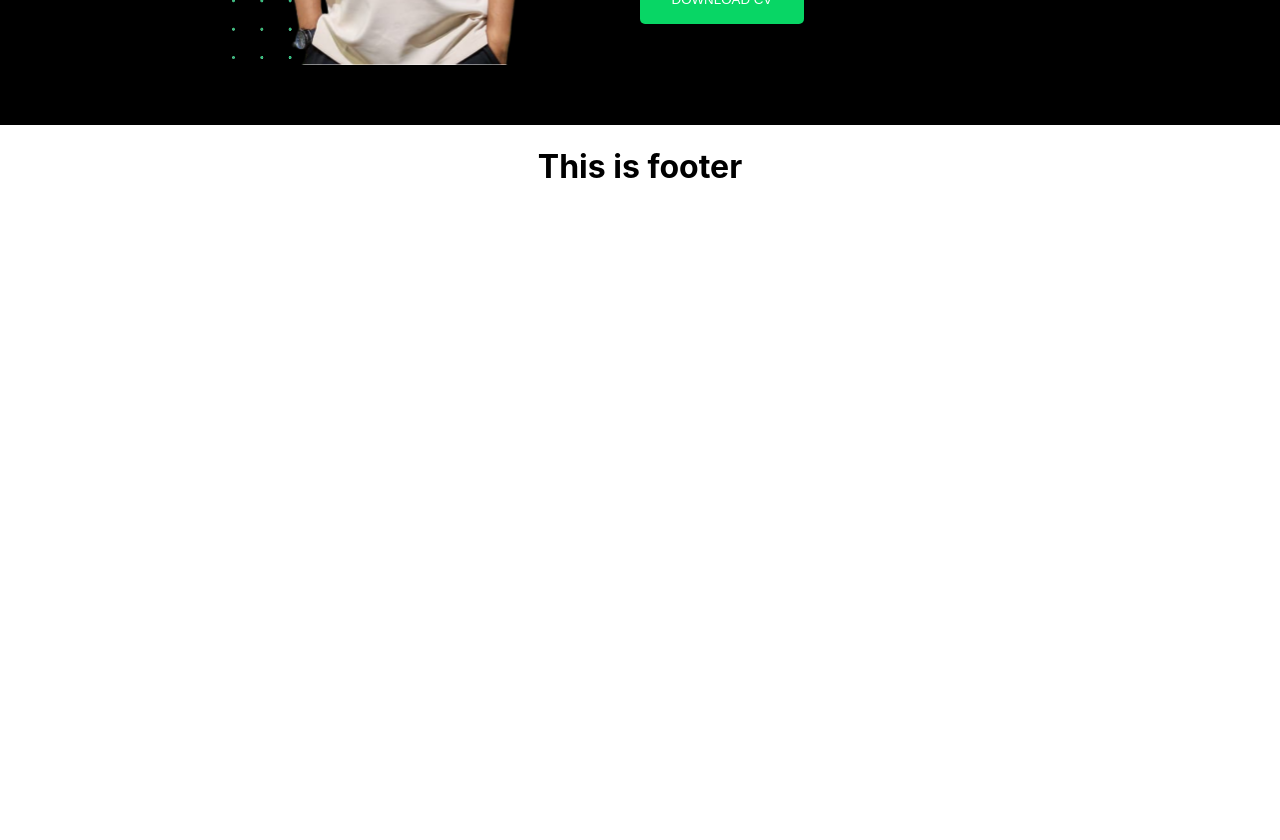
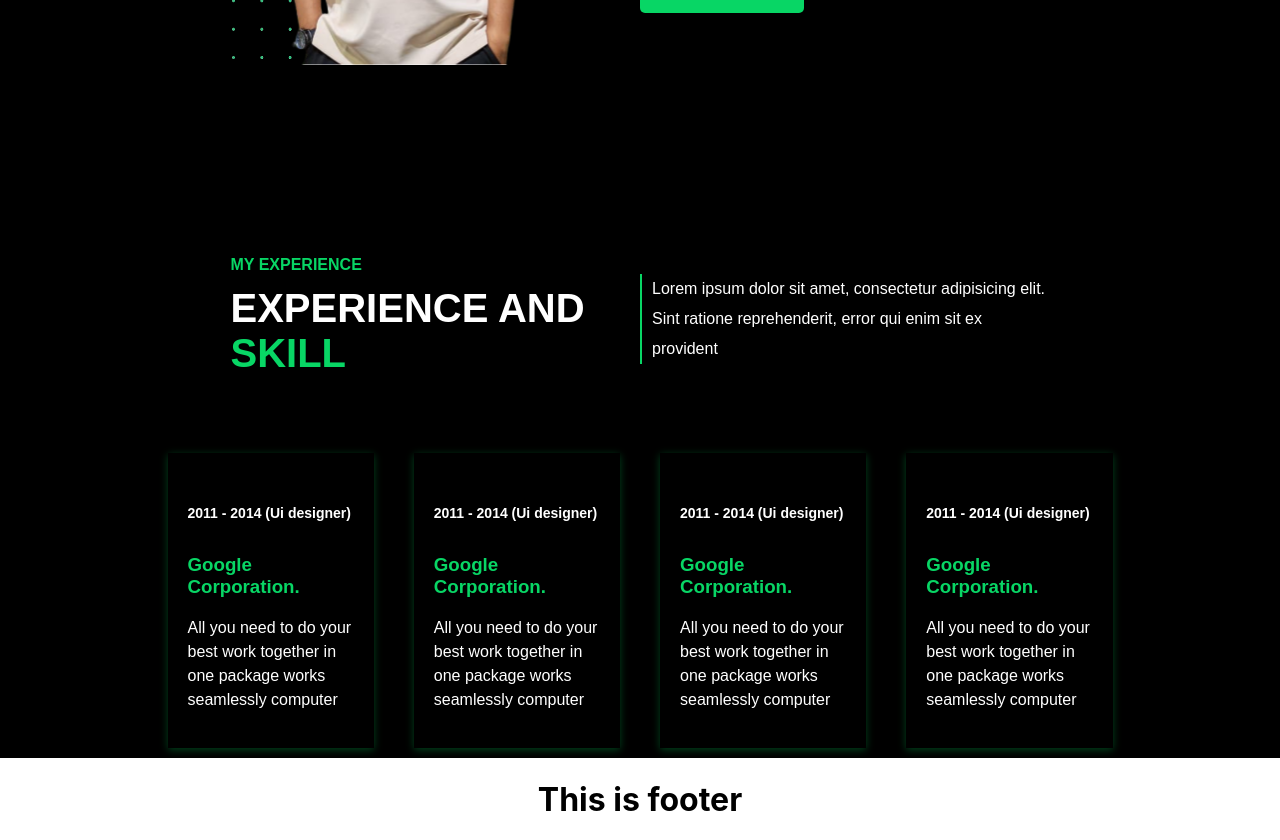
Before and after one commit to sazzadhossain1/zakirs-portfollio, a React (Create React App) app: page / in a window 1280 px wide. Shown: the part 960-1800 px from the top of the page. Before the commit the page ends 1167 px from the top, so only its background shows below. Built offline with nearby package versions, Linux system fonts and the light colour scheme.

Commit message:
second section done

```diff
--- a/src/components/FirstSection/FirstSection.css
+++ b/src/components/FirstSection/FirstSection.css
@@ -40,7 +40,8 @@
   text-align: left;
 }
 .first_section_text_div h1 {
-  font-size: 40px;
+  font-size: 35px;
+  text-transform: uppercase;
 }
 .first_section_text_div p {
   line-height: 25px;
--- a/src/components/Home/Home.js
+++ b/src/components/Home/Home.js
@@ -2,12 +2,14 @@ import React from "react";
 import "./Home.css";
 import HeroSection from "../HeroSection/HeroSection";
 import FirstSection from "../FirstSection/FirstSection";
+import SecondSection from "../SecondSection/SecondSection";
 
 const Home = () => {
   return (
     <div className="home_parent_div">
       <HeroSection></HeroSection>
       <FirstSection></FirstSection>
+      <SecondSection></SecondSection>
     </div>
   );
 };
--- a/src/components/NavigationBar/NavigationBar.css
+++ b/src/components/NavigationBar/NavigationBar.css
@@ -7,7 +7,7 @@ nav {
   box-shadow: rgba(100, 100, 111, 0.2) 0px 7px 29px 0px;
   position: fixed;
   width: 100%;
-  z-index: 1;
+  z-index: 1000;
   top: 0;
 }
 .navigation_flex_div {
--- /dev/null
+++ b/src/components/SecondSection/SecondSection.css
@@ -0,0 +1,64 @@
+.second_section_parent_div {
+  background-color: black;
+  color: white;
+  padding: 10px;
+  font-family: "Oswald", sans-serif;
+  /* height: 600px; */
+}
+.second_section_text_grid_div {
+  display: grid;
+  grid-template-columns: repeat(2, 1fr);
+  align-items: center;
+  text-align: left;
+  width: 65%;
+  margin: auto;
+  margin-top: 100px;
+}
+.second_section_text_grid_div h1 {
+  font-size: 40px;
+  text-transform: uppercase;
+  margin-top: -10px;
+}
+.second_section_text_grid_div h4 {
+  text-transform: uppercase;
+  color: #08d665;
+}
+.second_section_text_grid_div p {
+  line-height: 30px;
+  border-left: 2px solid #08d665;
+  padding-left: 10px;
+}
+
+.second_section_cart_grid_div {
+  display: grid;
+  grid-template-columns: repeat(4, 1fr);
+  align-items: center;
+  width: 75%;
+  margin: auto;
+  margin-top: 50px;
+  gap: 40px;
+}
+.Second_section_cart_div {
+  background-color: black;
+  box-shadow: rgba(2, 255, 107, 0.26) 0px 2px 8px 0px;
+  padding: 20px;
+  text-align: left;
+}
+
+.Second_section_cart_div h6 {
+  font-size: 14px;
+}
+
+.Second_section_cart_div h3 {
+  color: #08d665;
+}
+
+.Second_section_cart_div p {
+  line-height: 24px;
+}
+
+.Second_section_cart_div:hover {
+  background-color: rgb(12, 12, 12);
+  /* margin-top: 10px; */
+  padding: 18px;
+}
--- /dev/null
+++ b/src/components/SecondSection/SecondSection.js
@@ -0,0 +1,60 @@
+import React from "react";
+import "./SecondSection.css";
+
+const SecondSection = () => {
+  return (
+    <div className="second_section_parent_div">
+      <div className="second_section_text_grid_div">
+        <div>
+          <h4>My Experience</h4>
+          <h1>
+            Experience and <span className="imagination">skill</span>
+          </h1>
+        </div>
+        <div>
+          <p>
+            Lorem ipsum dolor sit amet, consectetur adipisicing elit. Sint
+            ratione reprehenderit, error qui enim sit ex provident
+          </p>
+        </div>
+      </div>
+
+      <div className="second_section_cart_grid_div">
+        <div className="Second_section_cart_div">
+          <h6>2011 - 2014 (Ui designer)</h6>
+          <h3>Google Corporation.</h3>
+          <p>
+            All you need to do your best work together in one package works
+            seamlessly computer
+          </p>
+        </div>
+        <div className="Second_section_cart_div">
+          <h6>2011 - 2014 (Ui designer)</h6>
+          <h3>Google Corporation.</h3>
+          <p>
+            All you need to do your best work together in one package works
+            seamlessly computer
+          </p>
+        </div>
+        <div className="Second_section_cart_div">
+          <h6>2011 - 2014 (Ui designer)</h6>
+          <h3>Google Corporation.</h3>
+          <p>
+            All you need to do your best work together in one package works
+            seamlessly computer
+          </p>
+        </div>
+        <div className="Second_section_cart_div">
+          <h6>2011 - 2014 (Ui designer)</h6>
+          <h3>Google Corporation.</h3>
+          <p>
+            All you need to do your best work together in one package works
+            seamlessly computer
+          </p>
+        </div>
+      </div>
+    </div>
+  );
+};
+
+export default SecondSection;
```
